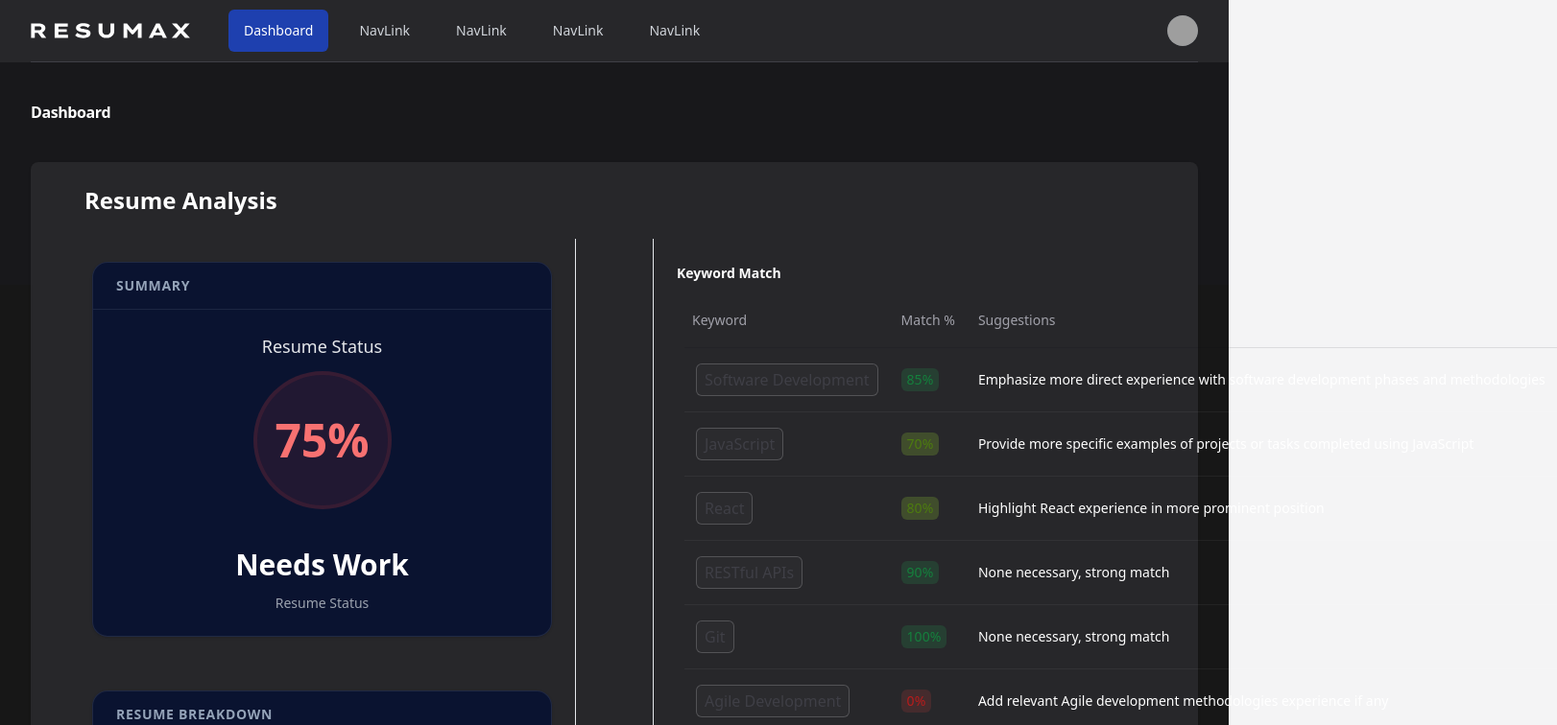
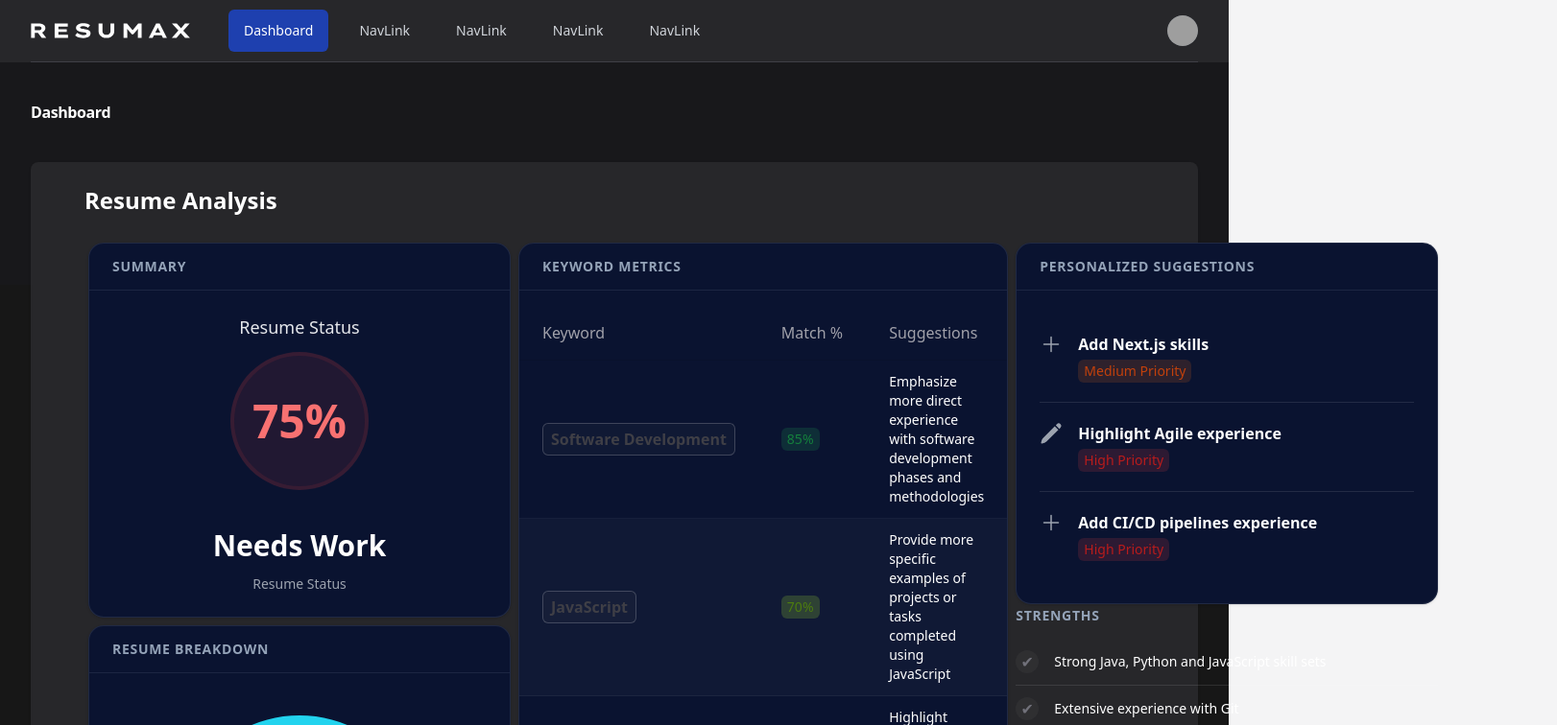
Before and after one commit to VincentLeVo/ResuMax, a Next.js app: page /resume-analysis in a window 1280 px wide. Shown: the top 756 px of the page at 96% size, 1622 px wide, since content can reach past the window. Built offline with nearby package versions, Linux system fonts and the light colour scheme; grey boxes are pictures that could not be loaded; a web font is replaced by a local one.

Commit message:
- Redesigned Keyword Metrics

```diff
--- a/src/app/resume-analysis/page.jsx
+++ b/src/app/resume-analysis/page.jsx
@@ -178,19 +178,20 @@ export default function ResumeSuggestions() {
           <div className="max-w-10xl mx-auto mt-6 w-full grow lg:flex">
             {/* Left sidebar & main wrapper */}
             <div className="flex-1 xl:flex">
-              <div className="border-b border-gray-200 px-4 py-6 sm:px-6 lg:pl-8 xl:w-[32rem] xl:shrink-0 xl:border-b-0 xl:border-r xl:pl-2">
+              <div className="p-1 xl:w-[28rem] xl:shrink-0">
                 <Summary matchScore={analysisData.matchScore} />
                 <ResumeBreakdown
                   breakdowns={analysisData.breakdowns}
-                  className="mt-14"
+                  className="mt-2"
                 />
               </div>
 
-              <div className="px-4 py-6 sm:px-6 lg:pl-8 xl:flex-1 xl:pl-10"></div>
+              <div className="p-1">
+                <KeyTermsMetrics keywordMetrics={analysisData.keywordMetrics} />
+              </div>
             </div>
 
-            <div className="shrink-0 border-t border-gray-200 px-4 py-6 sm:px-6 lg:w-[32rem] lg:border-l lg:border-t-0 lg:pr-8 xl:pr-6">
-              <KeyTermsMetrics keywordMetrics={analysisData.keywordMetrics} />
+            <div className="shrink-0 p-1 lg:w-[28rem]">
               <Suggestions suggestions={analysisData.suggestions} />
               <Strengths strengths={analysisData.strengths} />
             </div>
--- a/src/components/Card.jsx
+++ b/src/components/Card.jsx
@@ -1,5 +1,5 @@
 import { clsx } from 'clsx'
-import { Subheading } from '@/components/Heading'
+import { Subheading } from '@/components/Text'
 
 export function Card({ title = '', className, children, ...props }) {
   return (
--- a/src/components/Heading.jsx
+++ /dev/null
@@ -1,29 +0,0 @@
-import clsx from 'clsx'
-
-export function Heading({ className, level = 1, ...props }) {
-  let Element = `h${level}`
-
-  return (
-    <Element
-      {...props}
-      className={clsx(
-        className,
-        'text-2xl/8 font-semibold text-zinc-950 sm:text-xl/8 dark:text-white',
-      )}
-    />
-  )
-}
-
-export function Subheading({ className, level = 2, ...props }) {
-  let Element = `h${level}`
-
-  return (
-    <Element
-      {...props}
-      className={clsx(
-        className,
-        'text-lg/7 font-semibold uppercase tracking-wider text-slate-400 sm:text-sm/6',
-      )}
-    />
-  )
-}
--- a/src/components/KeyTerm.jsx
+++ b/src/components/KeyTerm.jsx
@@ -35,10 +35,10 @@ export function KeyTerm({ color = 'zinc', className, ...props }) {
     <span
       {...props}
       className={clsx(
-        className,
-        'inline-flex items-center gap-x-1.5 rounded-md font-medium forced-colors:outline',
+        'inline-flex items-center gap-x-1.5 rounded-md font-bold forced-colors:outline',
         'text-md/5 px-2 py-1',
         colors[color],
+        className,
       )}
     />
   )
--- a/src/components/KeyTermsMetrics.jsx
+++ b/src/components/KeyTermsMetrics.jsx
@@ -2,22 +2,37 @@ import { Badge } from '@/components/Badge'
 import { KeyTerm } from '@/components/KeyTerm'
 import { Subheading } from '@/components/Text'
 import { getPercentageColor } from '@/utils/statusUtils'
+import { Card } from '@/components/Card'
+import clsx from 'clsx'
+export function KeyTermsMetrics({
+  keywordMetrics,
+  className,
+  children,
+  ...props
+}) {
+  return (
+    <div
+      className={clsx(
+        'divide-y divide-slate-500/20 overflow-hidden rounded-2xl border border-slate-200/10 bg-slate-900 shadow',
+        className,
+      )}
+      {...props}
+    >
+      <div className="px-4 py-3 sm:px-6">
+        <Subheading>Keyword Metrics</Subheading>
+      </div>
 
-export function KeyTermsMetrics({ keywordMetrics, className, ...props }) {
-  return (
-    <div className={className} {...props}>
-      <Subheading>Keyword Match</Subheading>
-      <div className="mt-4 rounded-lg p-2">
-        <table className="w-full min-w-full table-auto whitespace-nowrap text-left text-sm/6 text-white">
+      <div className="">
+        <table className="mt-4 w-full min-w-full table-auto whitespace-nowrap text-left text-sm/6 text-white">
           <thead className="text-zinc-400">
-            <tr className="text-left">
-              <th className="border-b border-b-zinc-950/10 px-3 pb-4 font-medium first:pl-[var(--gutter,theme(spacing.2))] last:pr-[var(--gutter,theme(spacing.2))] dark:border-b-white/10">
+            <tr className="text-left text-base">
+              <th className="border-b border-b-zinc-950/10 p-4 font-medium sm:px-6 dark:border-b-white/10">
                 Keyword
               </th>
-              <th className="border-b border-b-zinc-950/10 px-3 pb-4 font-medium first:pl-[var(--gutter,theme(spacing.2))] last:pr-[var(--gutter,theme(spacing.2))] dark:border-b-white/10">
+              <th className="border-b border-b-zinc-950/10 p-4 font-medium sm:px-6 dark:border-b-white/10">
                 Match %
               </th>
-              <th className="border-b border-b-zinc-950/10 px-3 pb-4 font-medium first:pl-[var(--gutter,theme(spacing.2))] last:pr-[var(--gutter,theme(spacing.2))] dark:border-b-white/10">
+              <th className="border-b border-b-zinc-950/10 p-4 font-medium sm:px-6 dark:border-b-white/10">
                 Suggestions
               </th>
             </tr>
@@ -26,16 +41,16 @@ export function KeyTermsMetrics({ keywordMetrics, className, ...props }) {
             {keywordMetrics.map((keywordMetric, index) => {
               const badgeColor = getPercentageColor(keywordMetric.matchPercent)
               return (
-                <tr key={index}>
-                  <td className="whitespace-nowrap px-3 py-4 text-base font-bold text-white">
+                <tr className="even:bg-white/[2.5%]" key={index}>
+                  <td className="whitespace-nowrap px-3 py-3 text-base font-bold text-white sm:px-6">
                     <KeyTerm>{keywordMetric.keyword}</KeyTerm>
                   </td>
-                  <td className="whitespace-nowrap px-3 py-4">
+                  <td className="whitespace-nowrap px-3 py-3 sm:px-6">
                     <Badge color={badgeColor}>
                       {keywordMetric.matchPercent}%
                     </Badge>
                   </td>
-                  <td className="whitespace-nowrap px-3 py-4 text-sm">
+                  <td className="whitespace-normal px-3 py-3 text-sm sm:px-6">
                     {keywordMetric.suggestion}
                   </td>
                 </tr>
--- a/src/components/Suggestions.jsx
+++ b/src/components/Suggestions.jsx
@@ -3,7 +3,7 @@
 import { Badge } from '@/components/Badge'
 import { Subheading } from '@/components/Text'
 import { PencilIcon, PlusIcon, XMarkIcon } from '@heroicons/react/24/solid'
-
+import { Card } from '@/components/Card'
 export function Suggestions({ suggestions, className, ...props }) {
   const priorityStyles = {
     High: 'red',
@@ -18,9 +18,8 @@ export function Suggestions({ suggestions, className, ...props }) {
   }
 
   return (
-    <div className={className}>
-      <Subheading>Personalized Suggestions</Subheading>
-      <div className="mt-3">
+    <Card title="Personalized Suggestions" className={className}>
+      <div>
         <ul className="flex flex-col divide-y divide-white/10">
           {suggestions.map((suggestion, index) => {
             const Icon = iconMapping[suggestion.type] // Dynamically selecting the icon
@@ -45,6 +44,6 @@ export function Suggestions({ suggestions, className, ...props }) {
           })}
         </ul>
       </div>
-    </div>
+    </Card>
   )
 }
--- a/src/components/Text.jsx
+++ b/src/components/Text.jsx
@@ -22,7 +22,7 @@ export function Subheading({ className, level = 2, ...props }) {
       {...props}
       className={clsx(
         className,
-        'text-base/7 font-semibold text-white sm:text-sm/6',
+        'text-lg/7 font-semibold uppercase tracking-wider text-slate-400 sm:text-sm/6',
       )}
     />
   )
```
